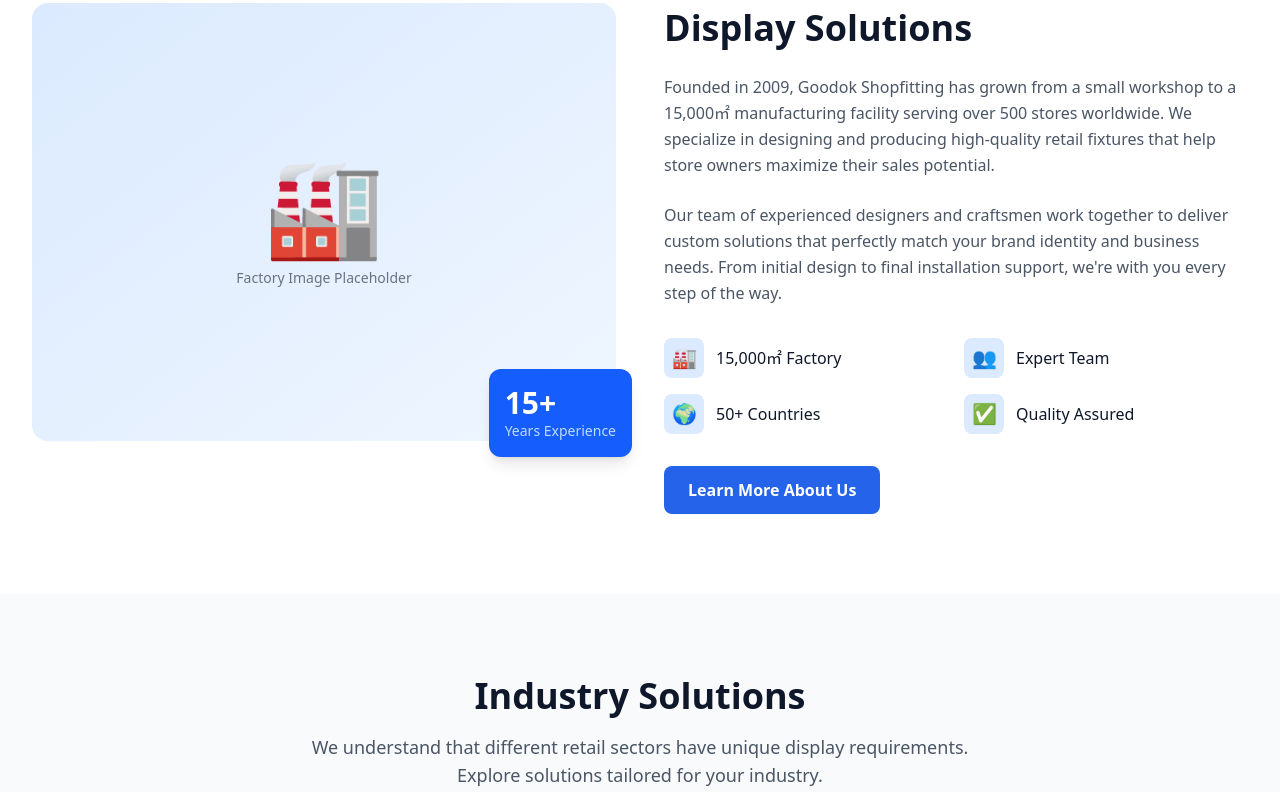
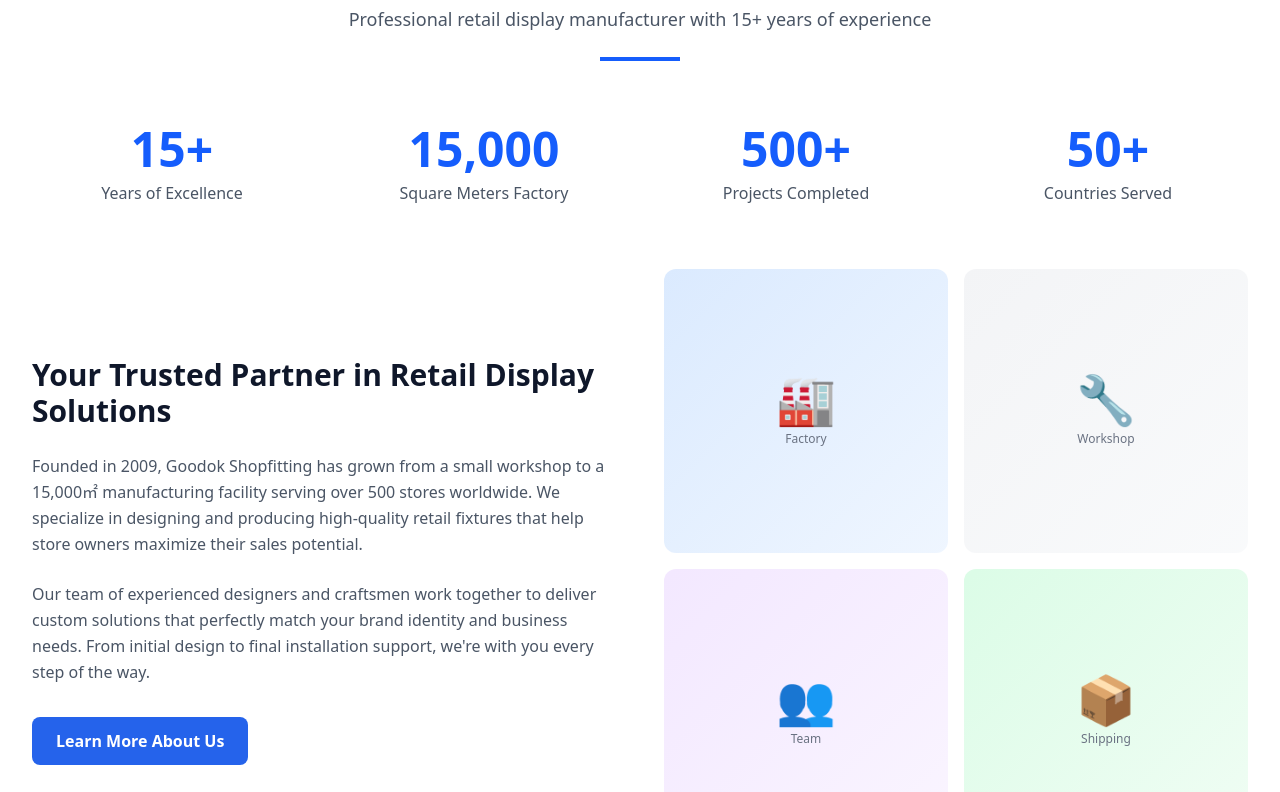
Before and after one commit to Benoy1200/goodok-website, a Next.js app: page / in a window 1280 px wide. Shown: the part 1728-2520 px from the top of the page. Built offline with nearby package versions, Linux system fonts and the light colour scheme.

Commit message:
fix: redesign About section with Ujoy-style layout - centered title, stats row, left-right content

```diff
--- a/app/page.tsx
+++ b/app/page.tsx
@@ -89,12 +89,20 @@
   },
 ];
 
-// Trust indicators
-const stats = [
+// Hero stats
+const heroStats = [
   { number: "500+", label: "Stores Delivered" },
   { number: "15+", label: "Years Experience" },
   { number: "50+", label: "Countries Served" },
   { number: "24h", label: "3D Design Delivery" },
+];
+
+// About stats (Ujoy style - larger numbers)
+const aboutStats = [
+  { number: "15+", label: "Years of Excellence" },
+  { number: "15,000", label: "Square Meters Factory" },
+  { number: "500+", label: "Projects Completed" },
+  { number: "50+", label: "Countries Served" },
 ];
 
 // Customer testimonials
@@ -217,7 +225,7 @@
 
             {/* Stats */}
             <div className="grid grid-cols-2 md:grid-cols-4 gap-6">
-              {stats.map((stat) => (
+              {heroStats.map((stat) => (
                 <div key={stat.label} className="text-center md:text-left">
                   <div className="text-3xl md:text-4xl font-bold text-white">{stat.number}</div>
                   <div className="text-gray-400 text-sm">{stat.label}</div>
@@ -265,31 +273,35 @@
         </div>
       </section>
 
-      {/* About Section - Ujoy Style */}
+      {/* About Section - Ujoy Style (Title + Stats + Content) */}
       <section className="py-20 bg-white">
         <div className="container">
+          {/* Centered Title */}
+          <div className="text-center mb-16">
+            <h2 className="text-3xl md:text-5xl font-bold mb-4">About Goodok</h2>
+            <p className="text-gray-600 text-lg max-w-2xl mx-auto">
+              Professional retail display manufacturer with 15+ years of experience
+            </p>
+            <div className="w-20 h-1 bg-blue-600 mx-auto mt-6"></div>
+          </div>
+
+          {/* Stats Row - Ujoy Style */}
+          <div className="grid grid-cols-2 md:grid-cols-4 gap-8 mb-16">
+            {aboutStats.map((stat) => (
+              <div key={stat.label} className="text-center">
+                <div className="text-4xl md:text-5xl font-bold text-blue-600 mb-2">{stat.number}</div>
+                <div className="text-gray-600">{stat.label}</div>
+              </div>
+            ))}
+          </div>
+
+          {/* Two Column Layout */}
           <div className="grid lg:grid-cols-2 gap-12 items-center">
-            {/* Left - Image Placeholder */}
-            <div className="relative">
-              <div className="aspect-[4/3] bg-gradient-to-br from-blue-100 to-blue-50 rounded-2xl flex items-center justify-center">
-                <div className="text-center">
-                  <span className="text-8xl block mb-4">🏭</span>
-                  <p className="text-gray-500 text-sm">Factory Image Placeholder</p>
-                </div>
-              </div>
-              {/* Floating badge */}
-              <div className="absolute -bottom-4 -right-4 bg-blue-600 text-white rounded-xl p-4 shadow-lg">
-                <div className="text-3xl font-bold">15+</div>
-                <div className="text-sm text-blue-200">Years Experience</div>
-              </div>
-            </div>
-
-            {/* Right - Content */}
+            {/* Left - Content */}
             <div>
-              <span className="text-blue-600 font-medium text-sm uppercase tracking-wider">About Goodok</span>
-              <h2 className="text-3xl md:text-4xl font-bold mt-2 mb-6">
+              <h3 className="text-2xl md:text-3xl font-bold mb-6">
                 Your Trusted Partner in Retail Display Solutions
-              </h2>
+              </h3>
               <p className="text-gray-600 mb-6 leading-relaxed">
                 Founded in 2009, Goodok Shopfitting has grown from a small workshop to a 15,000㎡
                 manufacturing facility serving over 500 stores worldwide. We specialize in designing
@@ -301,29 +313,37 @@
                 installation support, we&apos;re with you every step of the way.
               </p>
 
-              {/* Key Points */}
-              <div className="grid grid-cols-2 gap-4 mb-8">
-                <div className="flex items-center gap-3">
-                  <div className="w-10 h-10 bg-blue-100 rounded-lg flex items-center justify-center text-xl">🏭</div>
-                  <span className="font-medium">15,000㎡ Factory</span>
-                </div>
-                <div className="flex items-center gap-3">
-                  <div className="w-10 h-10 bg-blue-100 rounded-lg flex items-center justify-center text-xl">👥</div>
-                  <span className="font-medium">Expert Team</span>
-                </div>
-                <div className="flex items-center gap-3">
-                  <div className="w-10 h-10 bg-blue-100 rounded-lg flex items-center justify-center text-xl">🌍</div>
-                  <span className="font-medium">50+ Countries</span>
-                </div>
-                <div className="flex items-center gap-3">
-                  <div className="w-10 h-10 bg-blue-100 rounded-lg flex items-center justify-center text-xl">✅</div>
-                  <span className="font-medium">Quality Assured</span>
-                </div>
-              </div>
-
               <Link href="/about" className="btn btn-primary">
                 Learn More About Us
               </Link>
+            </div>
+
+            {/* Right - Image Grid (Ujoy style - multiple images) */}
+            <div className="grid grid-cols-2 gap-4">
+              <div className="aspect-square bg-gradient-to-br from-blue-100 to-blue-50 rounded-xl flex items-center justify-center">
+                <div className="text-center">
+                  <span className="text-5xl block mb-2">🏭</span>
+                  <p className="text-gray-500 text-xs">Factory</p>
+                </div>
+              </div>
+              <div className="aspect-square bg-gradient-to-br from-gray-100 to-gray-50 rounded-xl flex items-center justify-center">
+                <div className="text-center">
+                  <span className="text-5xl block mb-2">🔧</span>
+                  <p className="text-gray-500 text-xs">Workshop</p>
+                </div>
+              </div>
+              <div className="aspect-square bg-gradient-to-br from-purple-100 to-purple-50 rounded-xl flex items-center justify-center">
+                <div className="text-center">
+                  <span className="text-5xl block mb-2">👥</span>
+                  <p className="text-gray-500 text-xs">Team</p>
+                </div>
+              </div>
+              <div className="aspect-square bg-gradient-to-br from-green-100 to-green-50 rounded-xl flex items-center justify-center">
+                <div className="text-center">
+                  <span className="text-5xl block mb-2">📦</span>
+                  <p className="text-gray-500 text-xs">Shipping</p>
+                </div>
+              </div>
             </div>
           </div>
         </div>
```
